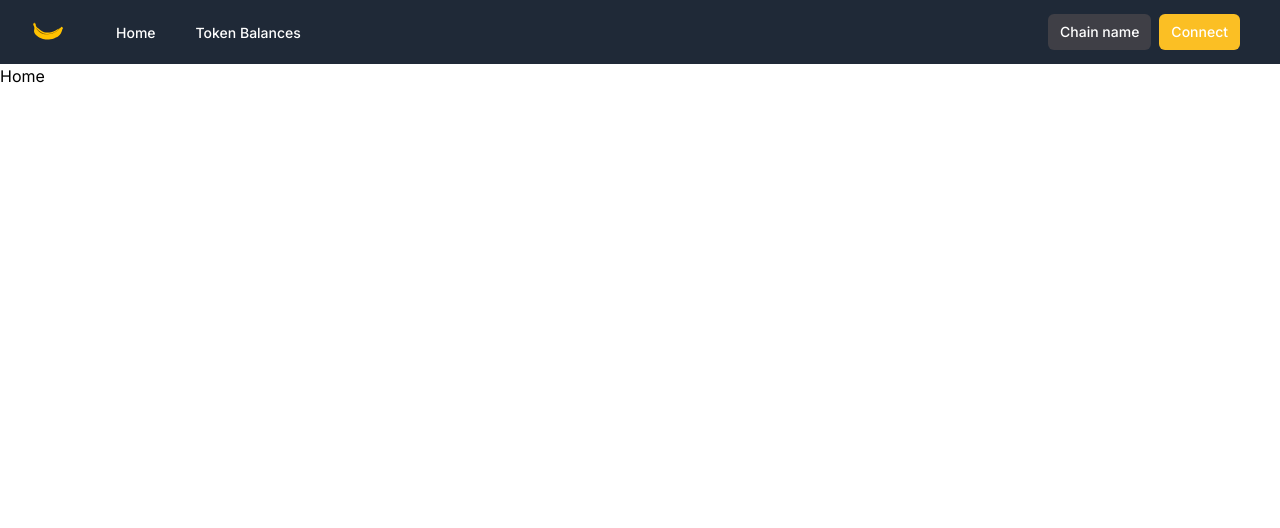
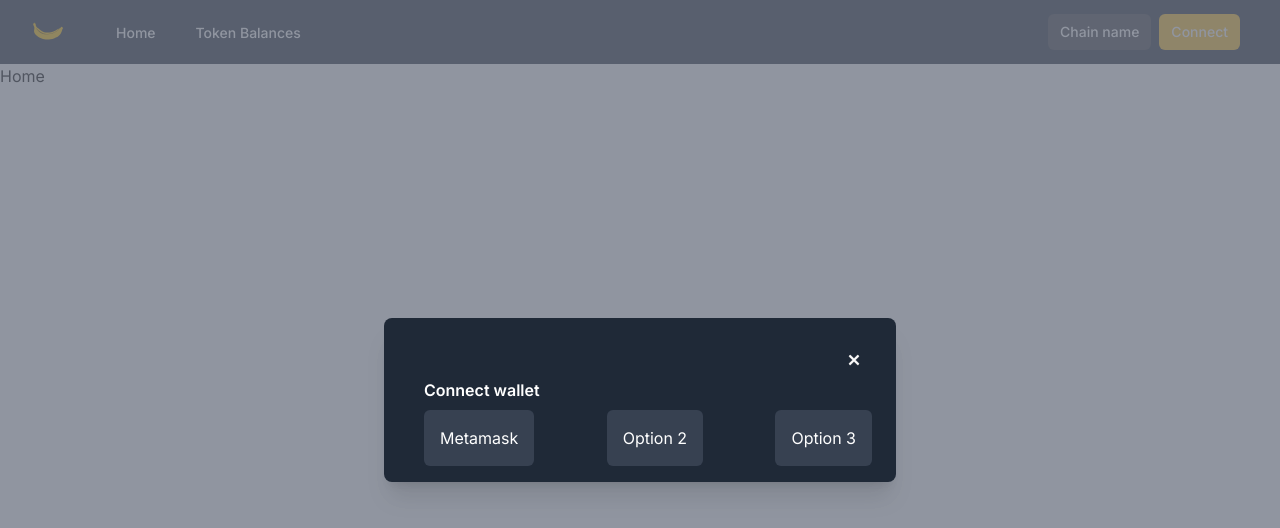
Before and after one commit to UrbanWill/as-portfolio, a Next.js app: page / in a window 1280 px wide. Both pictures are taken after a click on the button "Connect". Shown: the top 528 px of the page. Built offline with nearby package versions, Linux system fonts and the light colour scheme.

Commit message:
created wallet connection modal and  badge

```diff
--- a/src/components/Navbar/index.tsx
+++ b/src/components/Navbar/index.tsx
@@ -6,12 +6,14 @@ import { Transition } from "@headlessui/react";
 
 // Components
 import Button from "@/components/shared/Button";
+import WalletConnectModal from "@/components/WalletConnectModal";
 
 // Assets
 import BananaImg from "@/../public/banana.svg";
 
 export default function Navbar() {
   const [isOpen, setIsOpen] = useState(false);
+  const [isModalOpen, setIsModalOpen] = useState(false);
   return (
     <nav className="bg-gray-800">
       <div className="mx-auto px-4 sm:px-6 lg:px-8">
@@ -55,6 +57,7 @@ export default function Navbar() {
                 size="sm"
                 fontWeight="medium"
                 label="Connect"
+                onClick={() => setIsModalOpen((prev) => !prev)}
               />
             </div>
           </div>
@@ -140,6 +143,12 @@ export default function Navbar() {
           </div>
         )}
       </Transition>
+      <WalletConnectModal
+        colorScheme="dark"
+        isOpen={isModalOpen}
+        setIsOpen={() => setIsModalOpen((prev) => !prev)}
+        title={"Connect wallet"}
+      />
     </nav>
   );
 }
--- /dev/null
+++ b/src/components/WalletConnectModal/index.tsx
@@ -0,0 +1,31 @@
+// Components
+import Modal from "@/components/shared/Modal";
+import Badge from "@/components/shared/Badge";
+
+// Types
+import { ModalProps } from "@/components/shared/Modal";
+
+export default function WalletConnectModal({
+  isOpen,
+  setIsOpen,
+  title,
+  colorScheme,
+}: ModalProps) {
+  const modalBody = (
+    <div className="w-100 flex flex-col space-y-3 sm:space-y-0 sm:flex-row sm:justify-between">
+      <Badge>Metamask</Badge>
+      <Badge>Option 2</Badge>
+      <Badge>Option 3</Badge>
+    </div>
+  );
+
+  return (
+    <Modal
+      colorScheme={colorScheme}
+      isOpen={isOpen}
+      setIsOpen={setIsOpen}
+      title={title}
+      body={modalBody}
+    />
+  );
+}
--- /dev/null
+++ b/src/components/shared/Badge/index.tsx
@@ -0,0 +1,11 @@
+interface BadgeProps {
+  children: React.ReactNode;
+}
+
+export default function Badge({ children }: BadgeProps) {
+  return (
+    <div className="bg-gray-700 flex justify-center rounded-md p-4">
+      {children}
+    </div>
+  );
+}
--- a/src/components/shared/Button/index.tsx
+++ b/src/components/shared/Button/index.tsx
@@ -46,6 +46,7 @@ export default function Button({
 
   return (
     <button
+      type="button"
       className={`${BASE_BUTTON_CLASSES} ${buttonClasses}`}
       onClick={onClick}
     >
--- a/src/components/shared/Modal/index.tsx
+++ b/src/components/shared/Modal/index.tsx
@@ -31,11 +31,11 @@ const colorSchemes: colorSchemeTypes = {
   },
 };
 
-interface ModalProps {
+export interface ModalProps {
   isOpen: boolean;
   setIsOpen: () => void;
   title: string;
-  body: React.ReactNode;
+  body?: React.ReactNode;
   footer?: React.ReactNode;
   colorScheme?: colorScheme;
   size?: size;
@@ -99,7 +99,7 @@ export default function Modal({
                     />
                   </button>
                   <div className="sm:flex sm:items-start">
-                    <div className="mt-3 text-center sm:ml-4 sm:mt-0 sm:text-left">
+                    <div className="mt-3 text-center sm:ml-4 sm:mt-0 sm:text-left w-full">
                       <Dialog.Title
                         as="h3"
                         className="text-base font-semibold leading-6"
```
Also changed, not shown: 1 other file (tests, documents, lock files or other folders).
